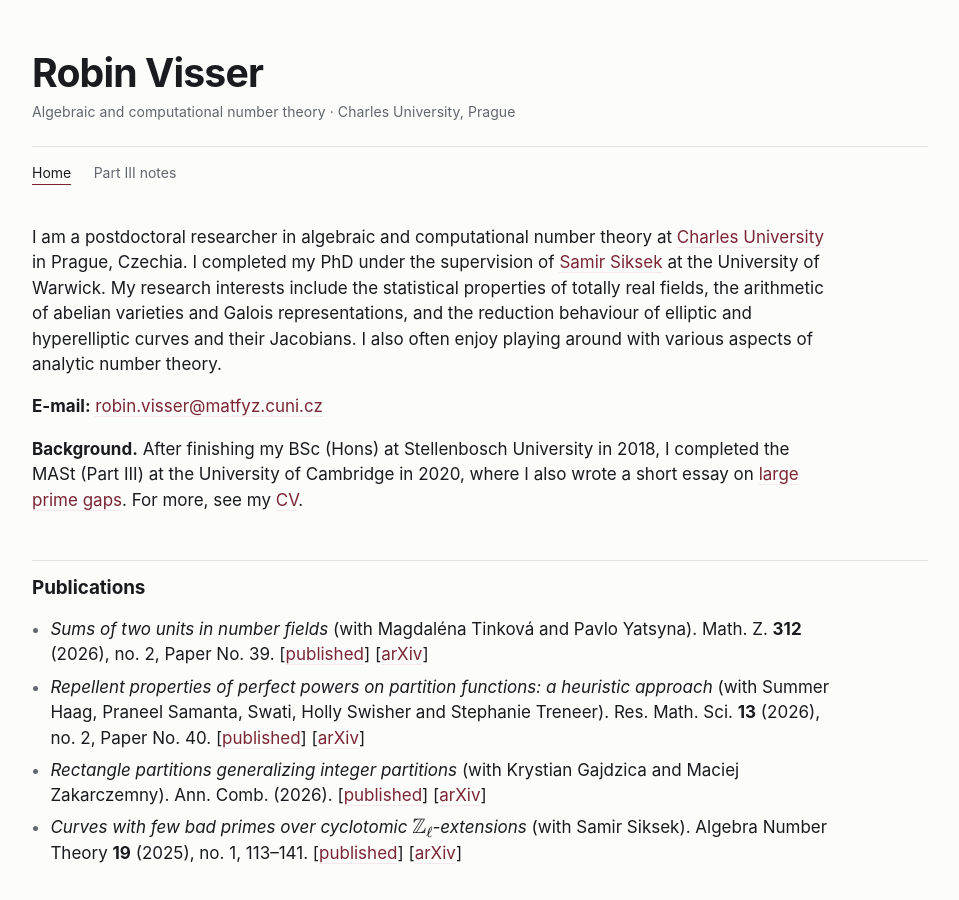
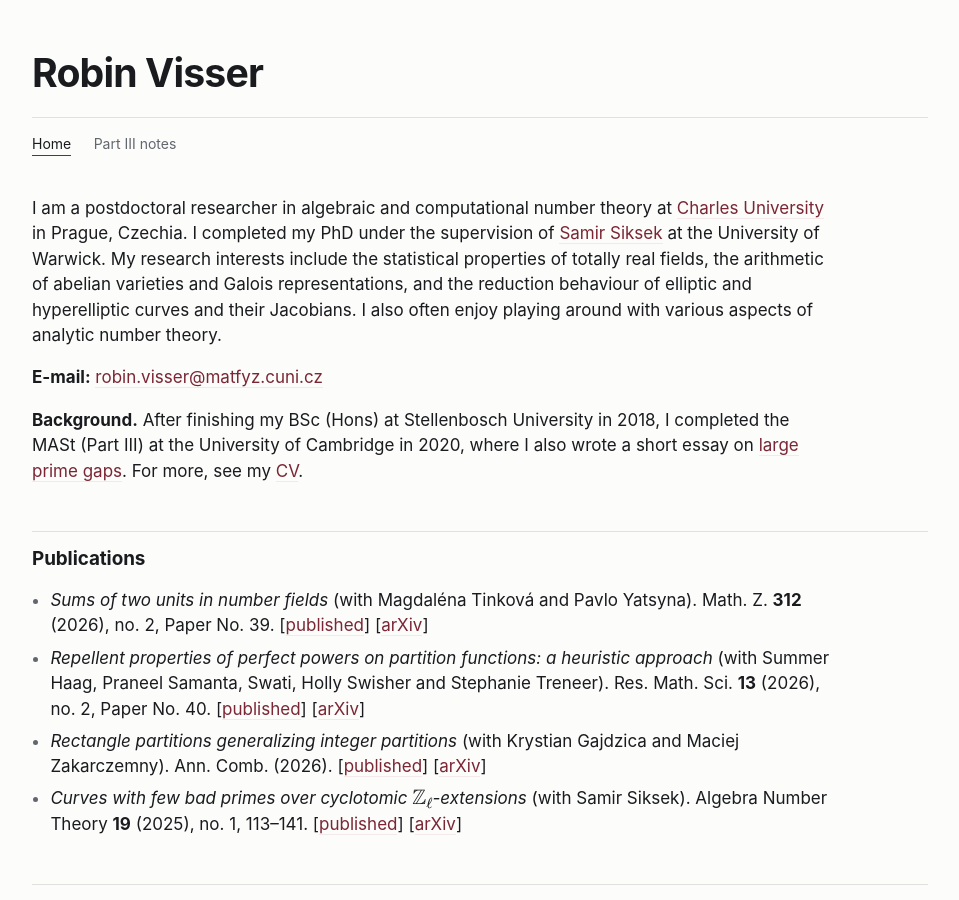
Before and after one commit to rvisser7/rvisser7.github.io, a Jekyll site: the page built from index.md, in a window 1280 px wide and 900 px high. Shown: the whole window, without its empty margins (160-1119 px from the left). Built offline with Jekyll 4.4.1, drawn with Linux system fonts in a browser that asks for light colours.

Commit message:
Comment out role description in default.html
Comment out the role paragraph in default layout

```diff
--- a/_layouts/default.html
+++ b/_layouts/default.html
@@ -27,7 +27,7 @@
     {% else %}
       <p class="name"><a href="{{ '/' | relative_url }}">Robin Visser</a></p>
     {% endif %}
-    <p class="role">Algebraic and computational number theory · Charles University, Prague</p>
+<!--    <p class="role">Algebraic and computational number theory · Charles University, Prague</p> -->
     {% if site.nav.size > 1 %}
     <nav aria-label="Sections">
       {% for item in site.nav %}
```
